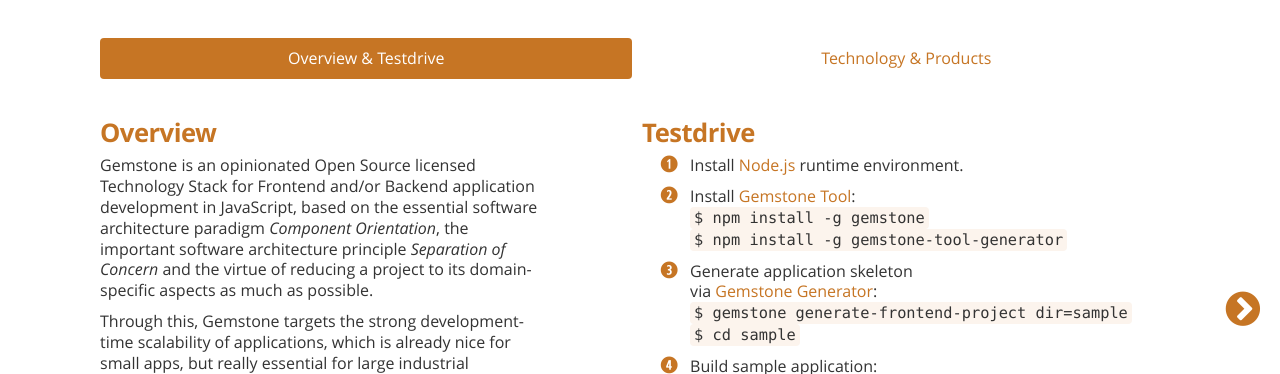
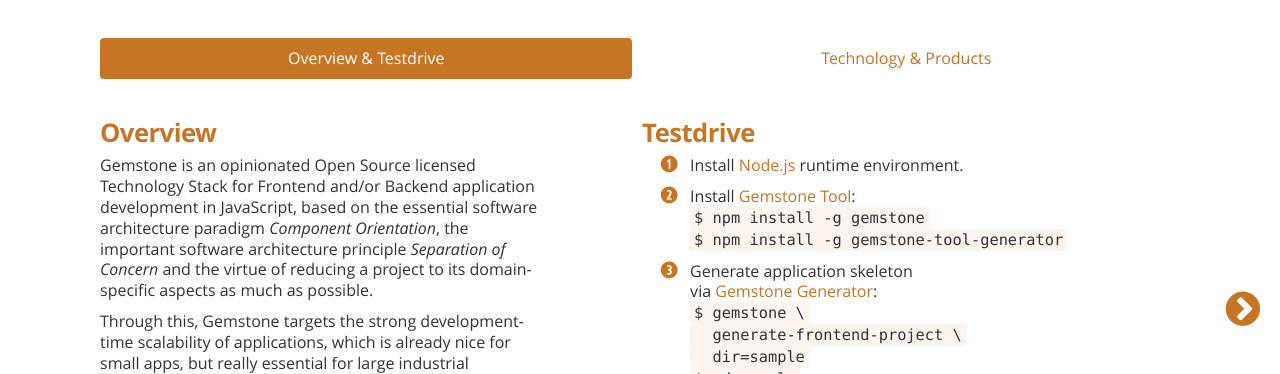
Before and after one commit to gemstonejs/gemstone-website, a website: page index.html in a window 1280 px wide. Shown: the part 414-788 px from the top of the page. Drawn offline with Linux system fonts and the light colour scheme.

Commit message:
more line breaks

```diff
--- a/index.html
+++ b/index.html
@@ -87,7 +87,9 @@
                                         <li class="cn-3-i">
                                             Generate application skeleton<br/>
                                             via <a href="http://www.npmjs.com/package/gemstone-tool-generator">Gemstone Generator</a>:<br/>
-                                            <code class="swiper-no-swiping">$ gemstone generate-frontend-project dir=sample</code><br/>
+                                            <code class="swiper-no-swiping">$ gemstone \</code><br/>
+                                            <code class="swiper-no-swiping">&nbsp;&nbsp;generate-frontend-project \</code><br/>
+                                            <code class="swiper-no-swiping">&nbsp;&nbsp;dir=sample</code><br/>
                                             <code class="swiper-no-swiping">$ cd sample</code><br/>
                                             <p/>
                                         </li>
```
